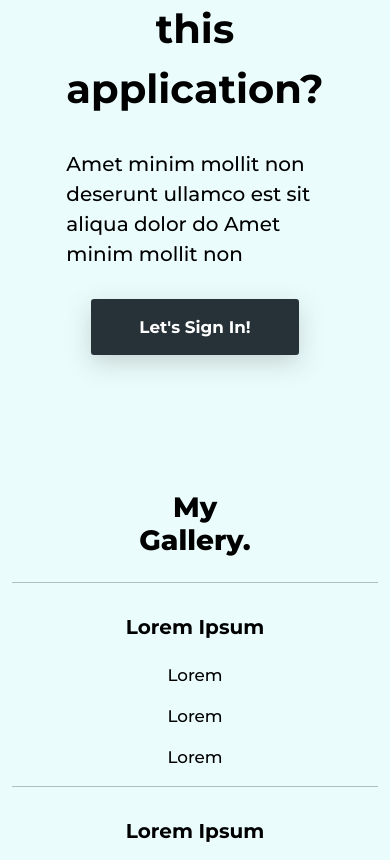
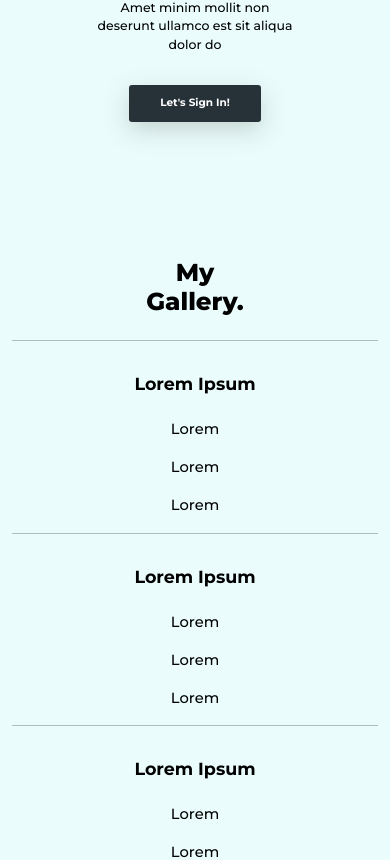
Before and after one commit to daverussell13/fe-mygallery, a Next.js app: page / in a window 390 px wide. Shown: the part 2526-3386 px from the top of the page. Built offline with nearby package versions, Linux system fonts and the light colour scheme.

Commit message:
Udh kelar tinggal update

```diff
--- a/components/Home/Footer.jsx
+++ b/components/Home/Footer.jsx
@@ -2,12 +2,9 @@ import styles from "./Styles/Footer.module.css";
 
 export default function Footer() {
   return (
-    <footer
-      className="text-center text-lg-start"
-      style={{ backgroundColor: "#EAFDFC", color: "#000" }}
-    >
+    <footer className={`text-center text-lg-start ${styles.section}`}>
       <div className="container p-4 pb-0">
-        <section className>
+        <section>
           <div className="row mb-5">
             <div className="col-md-3 col-lg-3 col-xl-3 mx-auto mt-3">
               <h6 className={`mb-4 ${styles.logo}`}>
@@ -17,7 +14,7 @@ export default function Footer() {
               </h6>
             </div>
             <hr className="w-100 clearfix d-md-none" />
-            <div className="col-md-2 col-lg-2 col-xl-2 mx-auto mt-3">
+            <div className="col-md-3 col-lg-2 col-xl-2 mx-auto mt-3">
               <h6 className={`mb-4 ${styles.col_header}`}>Lorem Ipsum</h6>
               <p>
                 <a className={styles.col_text}>Lorem</a>
@@ -43,7 +40,7 @@ export default function Footer() {
               </p>
             </div>
             <hr className="w-100 clearfix d-md-none" />
-            <div className="col-md-4 col-lg-3 col-xl-3 mx-auto mt-3">
+            <div className="col-md-3 col-lg-2 col-xl-2 mx-auto mt-3">
               <h6 className={`mb-4 ${styles.col_header}`}>Lorem Ipsum</h6>
               <p>
                 <a className={styles.col_text}>Lorem</a>
--- a/components/Home/SignInSection.jsx
+++ b/components/Home/SignInSection.jsx
@@ -13,8 +13,7 @@ export default function SignInSection() {
             Are you ready to use <br /> this application?
           </div>
           <div className={styles.description}>
-            Amet minim mollit non deserunt ullamco est sit aliqua dolor do Amet
-            minim mollit non
+            Amet minim mollit non deserunt ullamco est sit aliqua dolor do
           </div>
           <Link className={styles.button} href="/login">
             Let&apos;s Sign In!
--- a/components/Home/Styles/Footer.module.css
+++ b/components/Home/Styles/Footer.module.css
@@ -1,3 +1,8 @@
+.section {
+  background: #eafdfc;
+  color: #000;
+}
+
 .logo {
   font-weight: 800;
   font-size: 1.75em;
@@ -21,3 +26,9 @@
   font-size: 1.05em;
   color: #000000;
 }
+
+@media screen and (max-width: 1199.98px) {
+  .section {
+    font-size: 14px;
+  }
+}
--- a/components/Home/Styles/SignInSection.module.css
+++ b/components/Home/Styles/SignInSection.module.css
@@ -18,18 +18,30 @@
 
 .description {
   font-weight: 500;
-  font-size: 20px;
+  font-size: 1.25em;
   line-height: 150%;
   color: #000000;
+  text-align: center;
 }
 
 .button {
-  padding: 16px 48px;
+  padding: 1em 3em;
   background: #263238;
   box-shadow: 0px 8px 24px rgba(86, 86, 86, 0.25);
   border-radius: 3px;
   font-weight: 700;
   font-size: 1.05em;
-  line-height: 24px;
   color: #ffffff;
 }
+
+@media screen and (max-width: 1199.98px) {
+  .section {
+    font-size: 12px;
+  }
+}
+
+@media screen and (max-width: 575.98px) {
+  .section {
+    font-size: 10px;
+  }
+}
--- a/components/Nav/Styles/style.module.css
+++ b/components/Nav/Styles/style.module.css
@@ -15,8 +15,12 @@
   background-color: #82aae3;
 }
 
-.logout_button {
-  background-color: #677486;
+.register_btn:active {
+  background-color: #3c434e;
+}
+
+.login_btn:active {
+  background-color: #5d7aa2;
 }
 
 .logout_button:active {
```
Also changed, not shown: components/Home/HeroSection.jsx (+2 -3 lines).
